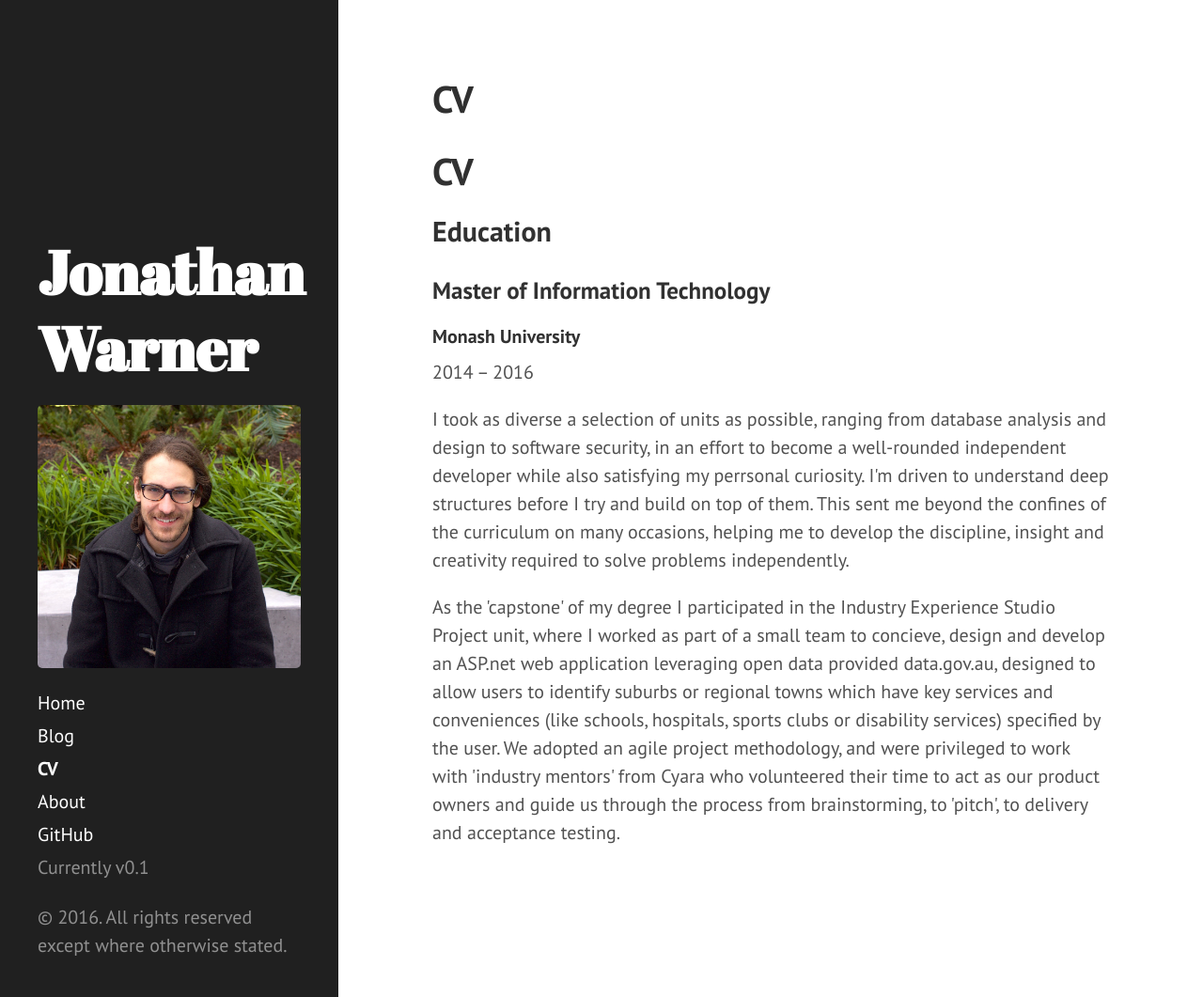
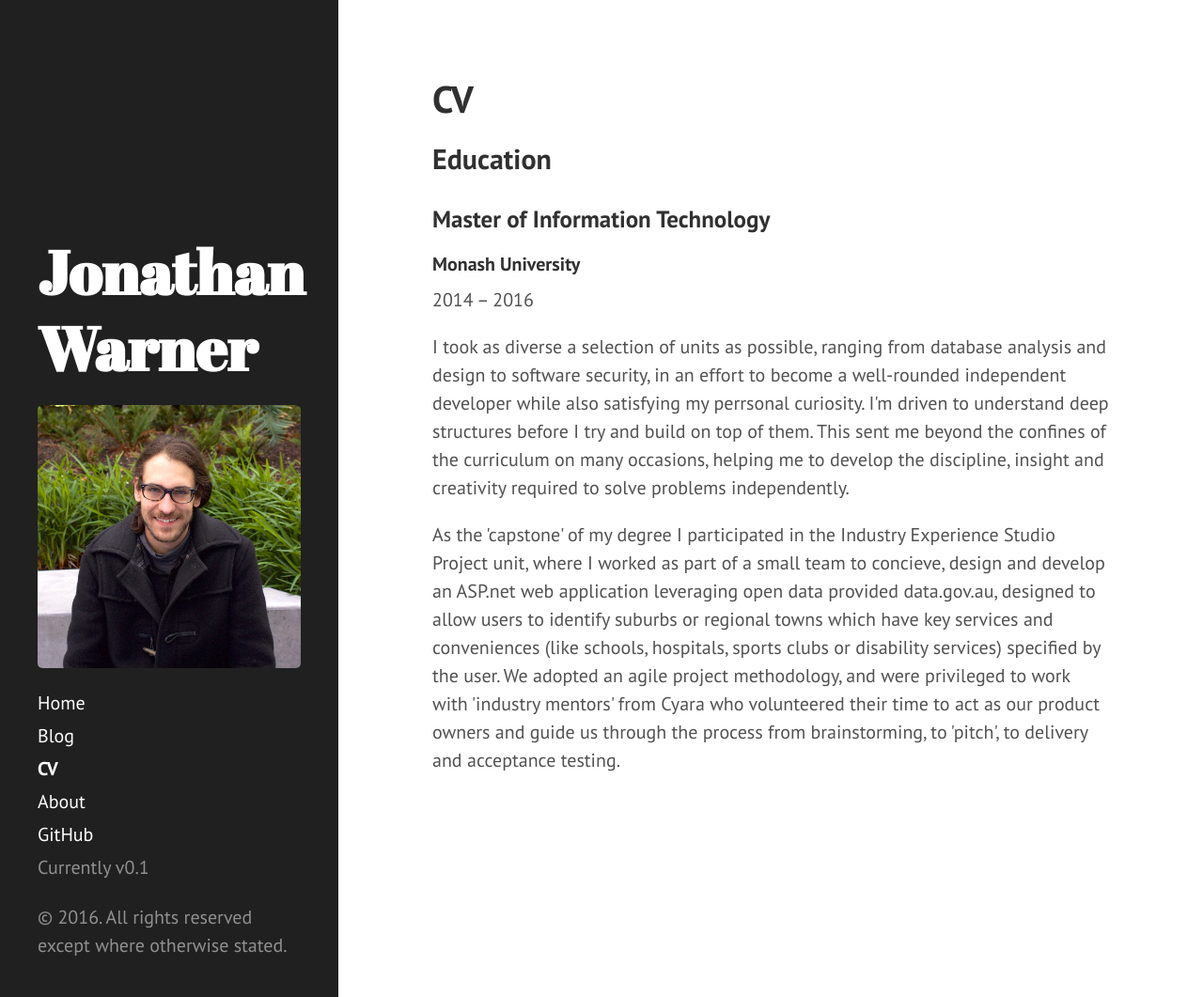
Before and after one commit to toadhats/toadhats.github.io, a Jekyll site: the page built from cv/index.html, in a window 1280 px wide and 1061 px high. Shown: the whole window at 94% size. Built offline with Jekyll 4.4.1, drawn with Linux system fonts in a browser that asks for light colours.

Commit message:
accidentally duplicated title of CV page

```diff
--- a/cv/index.html
+++ b/cv/index.html
@@ -2,10 +2,6 @@
 layout: page
 title: CV
 ---
-
-<div>
-    <h1> CV </h1>
-</div>
 
 <div id="Education">
 <h2> Education </h2>
```
